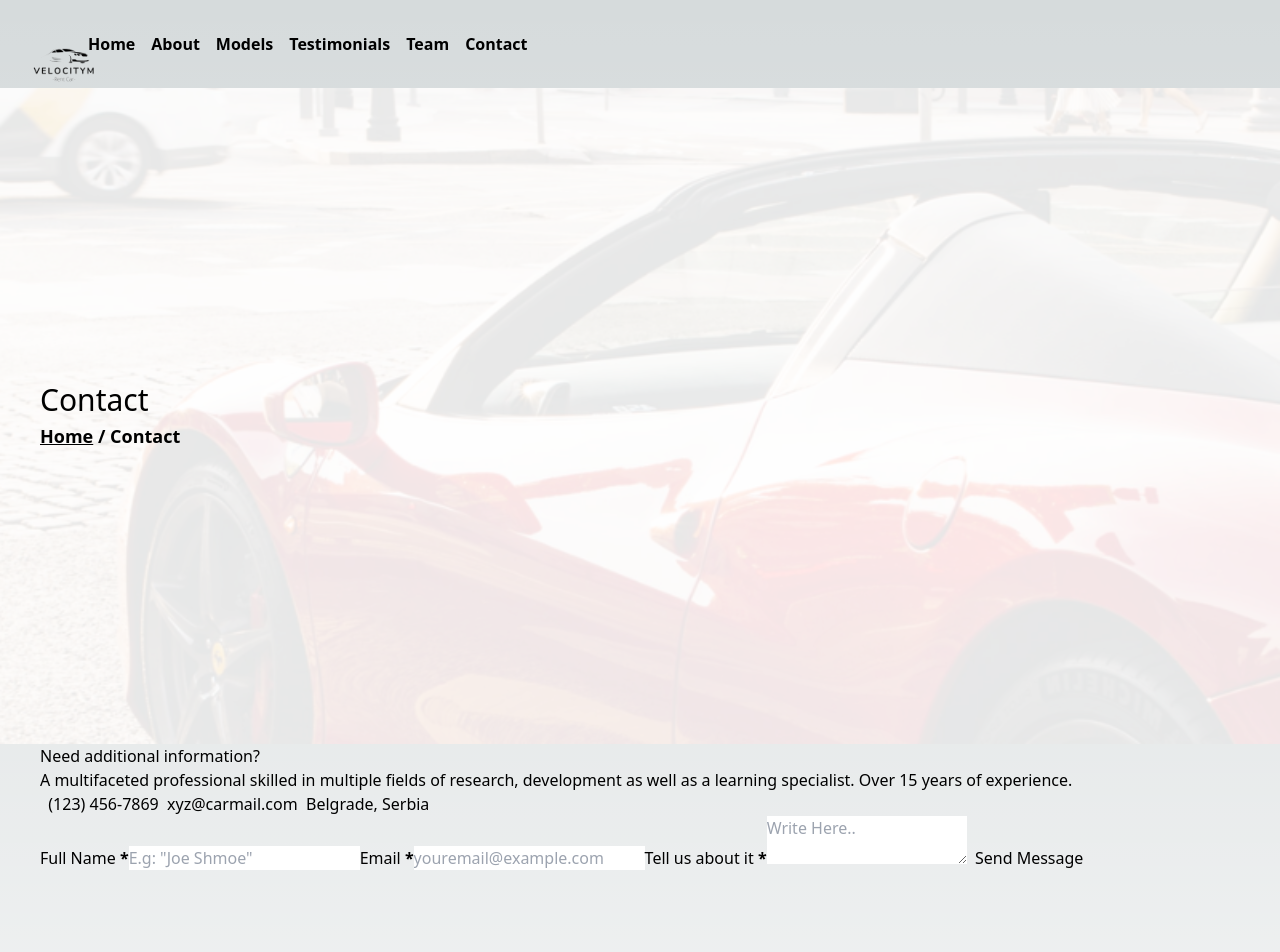
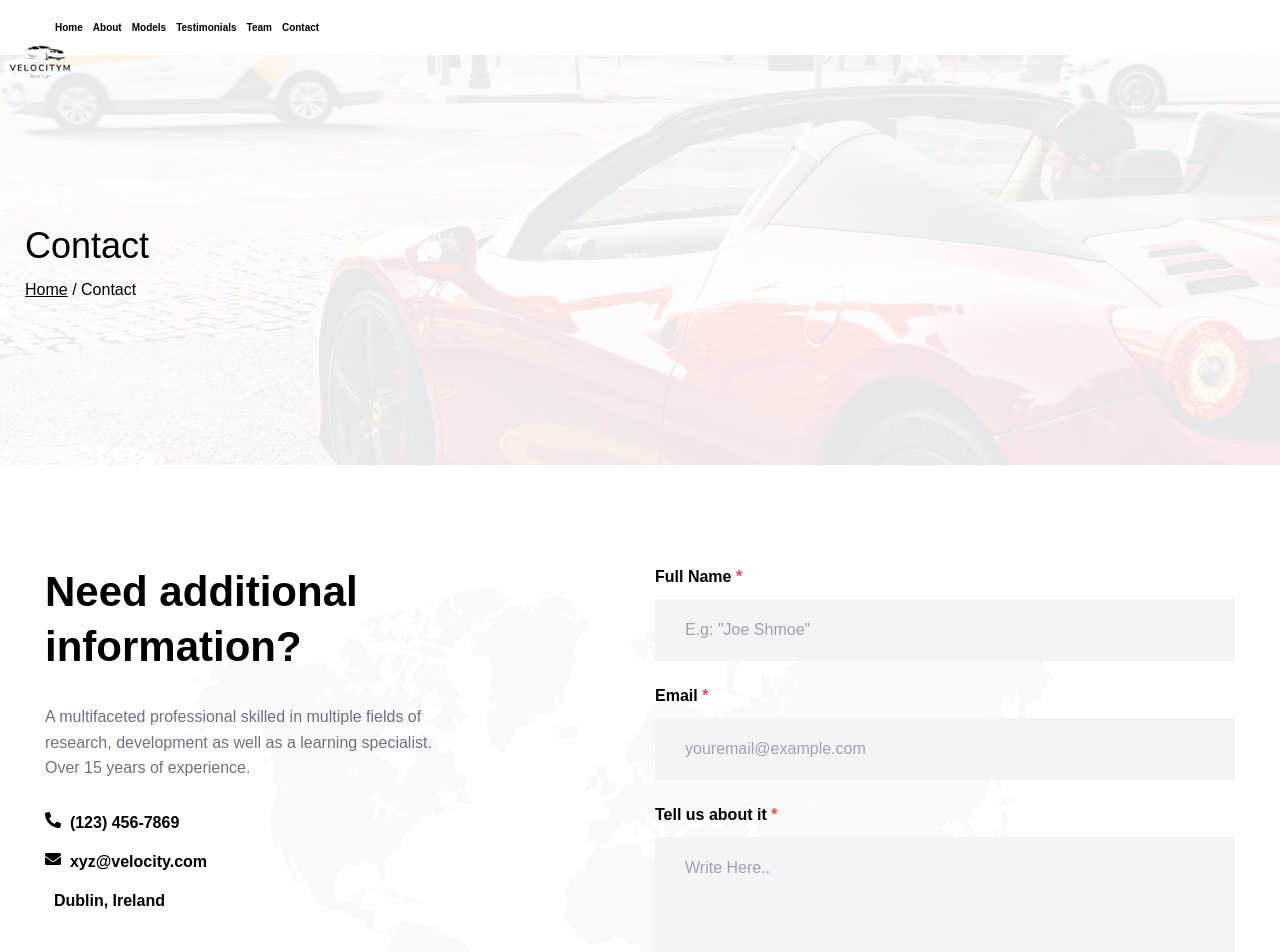
Before and after one commit to shubhbatra1991/velocitym, a Next.js app: page /contact in a window 1280 px wide. Shown: the top 952 px of the page. Built offline with nearby package versions, Linux system fonts and the light colour scheme.

Commit message:
contact page created for desktop.

```diff
--- a/package.json
+++ b/package.json
@@ -17,7 +17,7 @@
     "react": "18.2.0",
     "react-datepicker": "^4.12.0",
     "react-dom": "18.2.0",
-    "react-icons": "^4.9.0",
+    "react-icons": "^4.10.1",
     "sharp": "^0.32.1",
     "tailwindcss": "3.3.2"
   }
--- a/src/components/BookBanner.js
+++ b/src/components/BookBanner.js
@@ -1,19 +1,19 @@
 import React from 'react';
-import { FaPhone } from 'react-icons/fa';
+import { FaPhoneAlt } from 'react-icons/fa';
 
 
 const BookBanner = () => {
   return (
    <>
-     <div className="flex w-full h-[20rem] my-custom-book-class bg-no-repeat
-      relative mt-[7rem] md:h-fit-content md:p-4"
+     <div className="flex w-full h-[20rem] my-custom-book-class
+      relative mt-[7rem] md:h-fit-content"
      >
         <div className="bg-black opacity-[0.75] w-full h-full right-0 top-0 absolute" >
         <div className="container">
-            <div className="text-white z-5 relative w-full h-[20rem] flex items-center gap-[5rem] md:flex-col md:justify-center md:items-center md:gap-[1rem] md:text-center">
+            <div className="text-white relative z-5 w-full h-[20rem] flex items-center gap-[5rem] text-center justify-center font-bold">
             <h2 className='text-[3.2rem]' >Book a car by getting in touch with us</h2>
             <span className='flex text-[2.7rem] gap-[1rem] items-center text-orange-600 whitespace-nowrap'>
-                <i className='fa fa-phone'><FaPhone /></i>
+                <i className='fa fa-phone'><FaPhoneAlt /></i>
                 <h3>(123)-456-999</h3>
             </span>
             </div>
--- a/src/components/HeroPage.js
+++ b/src/components/HeroPage.js
@@ -6,9 +6,9 @@ function HeroPages({ name }) {
       <section className="w-full h-[41rem] my-custom-hero-bg bg-cover bg-center bg-no-repeat relative" >
         <div className="w-full h-full absolute top-0 right-0 bg-white bg-opacity-90"></div>
         <div className="container">
-          <div className="flex flex-col z-30 relative w-full h-[41rem] justify-center text-black">
-            <h3 className="text-3xl mb-1">{name}</h3>
-            <p className="text-lg font-semibold">
+          <div className="flex flex-col z-3 relative w-full h-[41rem] justify-center text-black">
+            <h3 className="text-[3.6rem] mb-[0.5rem] font-mont">{name}</h3>
+            <p className="text-[1.6rem] font-600 font-mont">
               <Link
                 href="/"
                 className="text-black underline transition-colors duration-200 hover:text-orange"
--- a/src/pages/contact.js
+++ b/src/pages/contact.js
@@ -1,52 +1,63 @@
 import React from 'react';
 import HeroPages from '@/components/HeroPage';
 import BookBanner from '@/components/BookBanner';
+import Link from 'next/link';
+import { FaPhoneAlt, FaEnvelope, FaEnvelopeOpenText, FaMapLocation } from 'react-icons/fa';
 
 const contact = () => {
   return (
     <>
-      <section className="contact-page">
+      <section>
         <HeroPages name="Contact" />
         <div className="container">
-          <div className="contact-div">
-            <div className="contact-div__text">
-              <h2>Need additional information?</h2>
-              <p>
+          <div className="grid grid-cols-2 gap-[3rem] m-auto text-black px-[2rem] py-[10rem] my-bg-contact-class">
+            <div className="flex flex-col gap-[1rem] max-w-[41rem]">
+              <h2 className='text-[4.2rem] leading-[1.3] mb-[2rem] font-bold' >Need additional information?</h2>
+              <p className='text-[1.6rem] font-mont text-gray-500 leading-[1.6] mb-[2rem]'>
                 A multifaceted professional skilled in multiple fields of
                 research, development as well as a learning specialist. Over 15
                 years of experience.
               </p>
-              <a href="/">
-                <i className="fa-solid fa-phone"></i>&nbsp; (123) 456-7869
-              </a>
-              <a href="/">
-                <i className="fa-solid fa-envelope"></i>&nbsp;
-                xyz@carmail.com
-              </a>
-              <a href="/">
-                <i className="fa-solid fa-location-dot"></i>&nbsp; Belgrade,
-                Serbia
-              </a>
+              <Link href="/" className='text-decoration-none text-black text-[1.6rem] font-semibold transition-all duration-200 mb-2'>
+                <i className="fa-solid fa-phone inline-block">
+                  <FaPhoneAlt />
+                </i>&nbsp; (123) 456-7869
+              </Link>
+              <Link href="/" className='text-decoration-none text-black text-[1.6rem] font-semibold transition-all duration-200 mb-2'>
+                <i className="fa-solid fa-envelope inline-block">
+                  <FaEnvelope />
+                </i>&nbsp;
+                xyz@velocity.com
+              </Link>
+              <Link href="/" className='text-decoration-none text-black text-[1.6rem] font-semibold transition-all duration-200 mb-2'>
+                <i className="fa fa-location-sharp inline-block">
+
+                </i>&nbsp; Dublin,
+                Ireland
+              </Link>
             </div>
-            <div className="contact-div__form">
-              <form>
-                <label>
-                  Full Name <b>*</b>
+            <div className="flex flex-col">
+              <form className='flex flex-col'>
+                <label className='text-[1.6rem] font-semibold mb-[1rem]'>
+                  Full Name <b className='text-red-500'>*</b>
                 </label>
-                <input type="text" placeholder='E.g: "Joe Shmoe"'></input>
+                <input type="text" placeholder='E.g: "Joe Shmoe"' className='bg-gray-100 text-[1.6rem] border-none outline-none mb-[2.3rem] py-[19px] px-[30px]'></input>
 
-                <label>
-                  Email <b>*</b>
+                <label className='text-[1.6rem] font-semibold mb-[1rem] '>
+                  Email <b className='text-red-500'>*</b>
                 </label>
-                <input type="email" placeholder="youremail@example.com"></input>
+                <input type="email" placeholder="youremail@example.com" className='bg-gray-100 text-[1.6rem] border-none outline-none mb-[2.3rem] py-[19px] px-[30px]'></input>
 
-                <label>
-                  Tell us about it <b>*</b>
+                <label className='text-[1.6rem] font-semibold mb-[1rem]'>
+                  Tell us about it <b className='text-red-500'>*</b>
                 </label>
-                <textarea placeholder="Write Here.."></textarea>
+                <textarea placeholder="Write Here.." className='py-[19px] px-[30px] bg-gray-100 h-[18rem] text-[1.6rem] border-none outline-none mb-[2.5rem]' ></textarea>
 
-                <button type="submit">
-                  <i className="fa fa-envelope-open-text"></i>&nbsp; Send
+                <button type="submit" className='bg-orange-600 py-[1.8rem] px-[3rem] rounded-md shadow-md transition-all
+                duration-300 border-2 border-orange-600 text-white text-[1.8rem] font-semibold cursor-pointer
+                text-center contact-button
+                '>
+                  <i className="fa fa-envelope-open-text inline-block"><FaEnvelopeOpenText /></i>&nbsp; Send
                   Message
                 </button>
               </form>
@@ -59,4 +70,4 @@ const contact = () => {
   )
 }
 
-export default contact
+export default contact;
--- a/src/pages/team.js
+++ b/src/pages/team.js
@@ -1,11 +1,12 @@
 import HeroPages from '@/components/HeroPage';
 import React from 'react';
-import { FaPhone } from 'react-icons/fa';
+
 import Person1 from '../assets/team/member1.jpg';
 import Person2 from '../assets/team/member2.jpg';
 import Person3 from '../assets/team/member3.jpg';
 import Person4 from '../assets/team/member4.jpg';
 import Person5 from '../assets/team/member5.jpg';
+import BookBanner from '@/components/BookBanner';
 
 
 const team = () => {
@@ -20,7 +21,7 @@ const team = () => {
   return (
     <section>
       <HeroPages name="Our Team" />
-      <div>
+      <div className='container'>
       <div className="grid grid-cols-3 grid-rows-auto gap-[4rem] items-center text-center px-[10rem] py-[2rem] w-[110rem] m-0
       lg:grid-cols-2 lg:w-fit-content md:grid-cols-1 md:w-fit-content">
             {teamPpl.map((ppl, id) => (
@@ -37,19 +38,7 @@ const team = () => {
           </div>
       </div>
 
-      <div className="flex w-full h-[20rem] relative mt-[7rem] ">
-              <div className="bg-gray-500 opacity-[0.89] w-full h-full right-0 top-0 absolute">
-                <div className="container">
-                  <div className="text-white z-5 relative w-full h-[20rem] flex items-center gap-[5rem] md:flex-col md:justify-center md:items-center md:gap-[1rem] md:text-center">
-                    <h2 className='text-[3.2rem]' >Book a car by getting in touch with us</h2>
-                    <span className='flex text-[2.7rem] gap-[1rem] items-center text-orange-600 whitespace-nowrap'>
-                      <i className='fa fa-phone'><FaPhone /></i>
-                      <h3>(123)-456-999</h3>
-                    </span>
-                  </div>
-                </div>
-              </div>
-            </div>
+     <BookBanner />
     </section>
 
   )
--- a/src/styles/globals.css
+++ b/src/styles/globals.css
@@ -10,9 +10,16 @@
   background-image: url('../assets/hero/book-banner.png');
 }
 
+.my-bg-contact-class{
+  background-image: url('../assets/hero/bg-contact.png');
+  background-size: auto;
+  background-position: center center;
+  background-repeat: no-repeat;
+}
+
 @layer components {
   .container{
-    @apply !max-w-[133rem] !m-0 !px-[2.5rem];
+    @apply !max-w-[133rem] !m-auto !px-[2.5rem];
   }
 }
 
@@ -31,11 +38,66 @@
   }
 
   body {
-    color: rgb(var(--foreground-rgb));
-    background: linear-gradient(
-        to bottom,
-        transparent,
-        rgb(var(--background-end-rgb))
-      )
-      rgb(var(--background-start-rgb));
+    background-color: #ffffff;
+    font-family: "Poppins", sans-serif;
+    position: relative;
   }
+
+
+* {
+  box-sizing: border-box;
+  margin: 0;
+  padding: 0;
+}
+
+html {
+  font-size: 62.5%;
+  scroll-behavior: smooth;
+}
+
+  /* Firefox */
+* {
+  scrollbar-width: thin;
+  scrollbar-color: #ff4d30 #ffffff;
+}
+
+/* Chrome, Edge and Safari */
+*::-webkit-scrollbar {
+  width: 10px;
+  width: 10px;
+}
+
+*::-webkit-scrollbar-track {
+  border-radius: 5px;
+  background-color: #ffffff;
+}
+
+*::-webkit-scrollbar-track:hover {
+  background-color: #ffffff;
+}
+
+*::-webkit-scrollbar-track:active {
+  background-color: #ffffff;
+}
+
+*::-webkit-scrollbar-thumb {
+  border-radius: 20px;
+  background-color: #ff4d30;
+}
+
+*::-webkit-scrollbar-thumb:hover {
+  background-color: #ff4d30;
+}
+
+*::-webkit-scrollbar-thumb:active {
+  background-color: #ff2525;
+}
+
+.contact-button {
+  box-shadow: 0 10px 15px 0 rgba(255, 83, 48, 0.35);
+}
+
+.contact-button:hover {
+  box-shadow: 0 10px 15px 0 rgba(255, 83, 48, 0.6);
+  background-color: #fa4226;
+}
```
Also changed, not shown: src/assets/hero/bg-contact.png (added), 1 other file (tests, documents, lock files or other folders).
